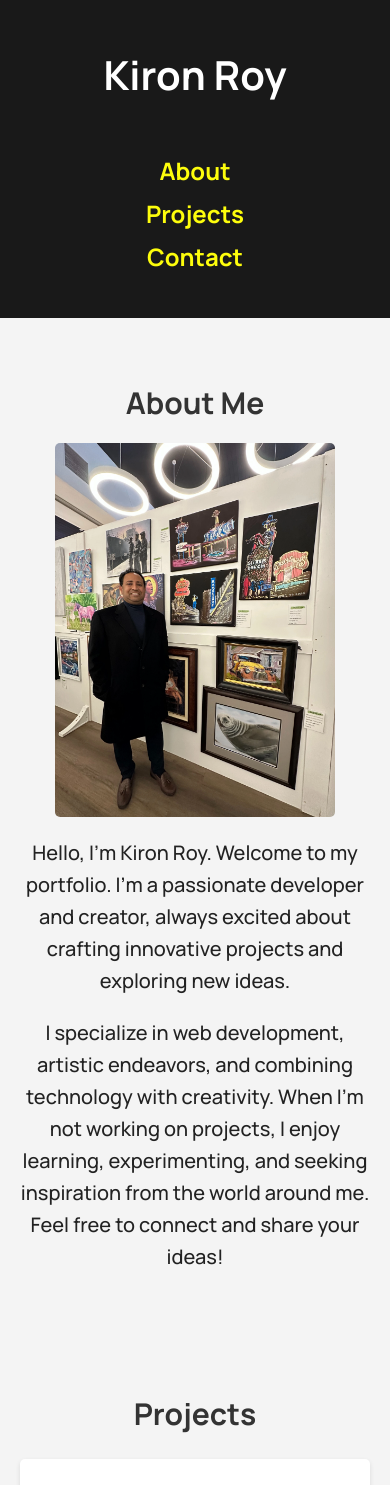
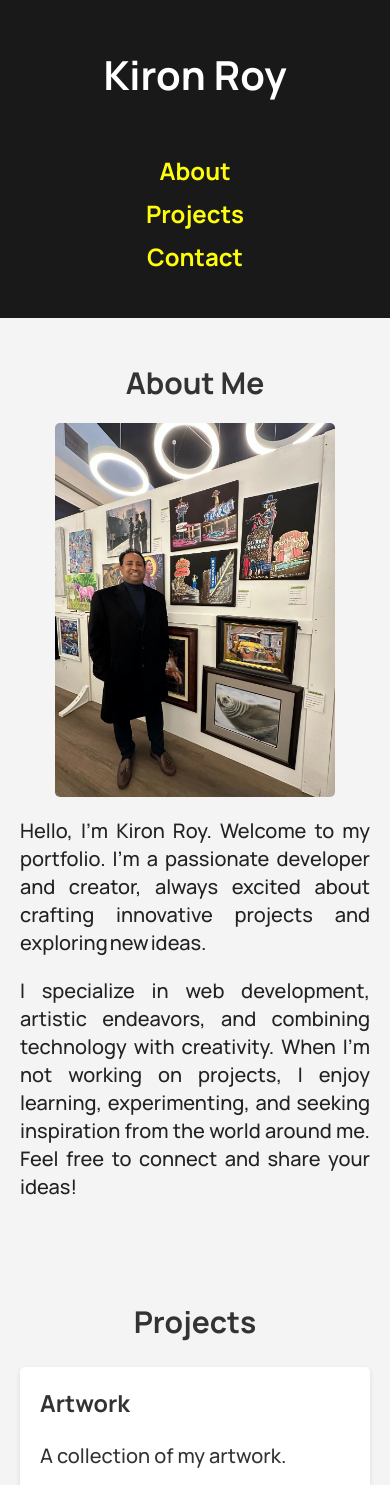
Before and after one commit to kironroy/kironroy-react, a React (Create React App) app: page / in a window 390 px wide. Shown: the top 1485 px of the page. Built offline with nearby package versions, Linux system fonts and the light colour scheme.

Commit message:
Update About.css
- paragraph adjustment

```diff
--- a/src/components/About.css
+++ b/src/components/About.css
@@ -15,8 +15,11 @@
   font-size: 1.2em;
   line-height: 1.6;
   color: #222;
+  text-align: justify;
+  word-spacing: -1px; /* Default word spacing */
+  word-wrap: break-word;
+  white-space: normal;
 }
-
 .about-image {
   max-width: 500px;
   height: 500px;
@@ -27,12 +30,16 @@
 }
 
 @media (max-width: 768px) {
+  .about .container {
+    padding: 20px; /* Adjust padding for smaller devices */
+  }
+  .about p {
+    font-size: 1em; /* Smaller font for mobile */
+    line-height: 1.4;
+    word-spacing: -2px; /* Tighter word spacing for mobile */
+  }
   .about-image {
     max-width: 80%;
-    height: auto;
+    height: auto; /* Adjusts height dynamically */
   }
-
-  .about p {
-  font-size: 1em;
 }
-}
```
